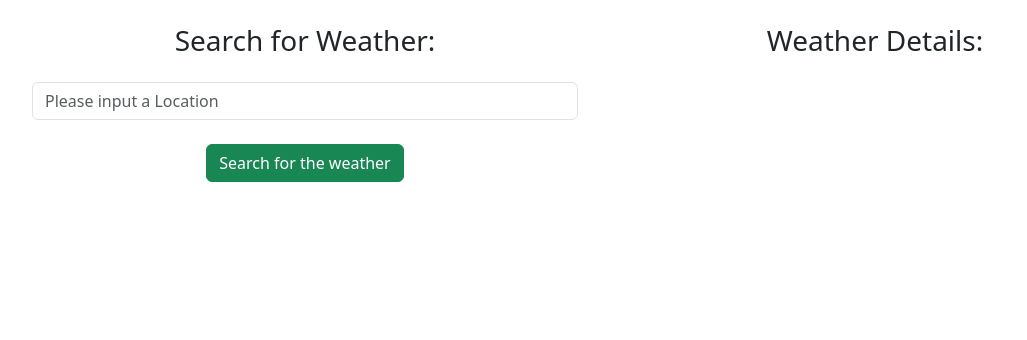
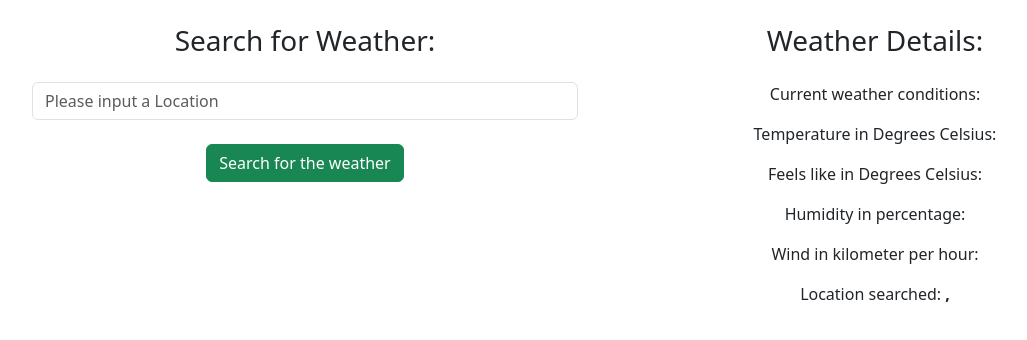
Before and after one commit to Rixtinator/weather-app, an Angular app: page / in a window 1280 px wide. Shown: the top 340 px of the page, without its empty margins (50-1077 px from the left). Built offline with nearby package versions, Linux system fonts and the light colour scheme.

Commit message:
add data in html

```diff
--- a/src/app/weather/weather.component.html
+++ b/src/app/weather/weather.component.html
@@ -3,7 +3,7 @@
       <div class="col-md-6">
         <h3 class="text-center my-4">Search for Weather:</h3>
         <form
-        [formGroup]="weatherSearchForm" >
+        [formGroup]="weatherSearchForm" (ngSubmit)="sendToAPIXU(weatherSearchForm.value)">
             <div class="form-group">
               <input
                 class="form-control"
@@ -21,6 +21,14 @@
             </div>
       </form>
     </div>
-      <div class="col-md-6"><h3 class="text-center my-4">Weather Details:</h3></div>
+      <div class="col-md-6">
+        <h3 class="text-center my-4">Weather Details:</h3>
+        <p class="text-center">Current weather conditions: <b>{{this.weatherData?.current.condition.text}}</b></p>
+        <p class="text-center">Temperature in Degrees Celsius: <b>{{this.weatherData?.current.temp_c}}</b></p>
+        <p class="text-center">Feels like in Degrees Celsius: <b>{{this.weatherData?.current.feelslike_c}}</b></p>
+        <p class="text-center">Humidity in percentage: <b>{{this.weatherData?.current.humidity}}</b></p>
+        <p class="text-center">Wind in kilometer per hour: <b>{{this.weatherData?.current.wind_kph}}</b></p>
+        <p class="text-center">Location searched: <b>{{this.weatherData?.location.name}}, {{this.weatherData?.location.country}}</b></p>
+      </div>
     </div>
   </div>
```
